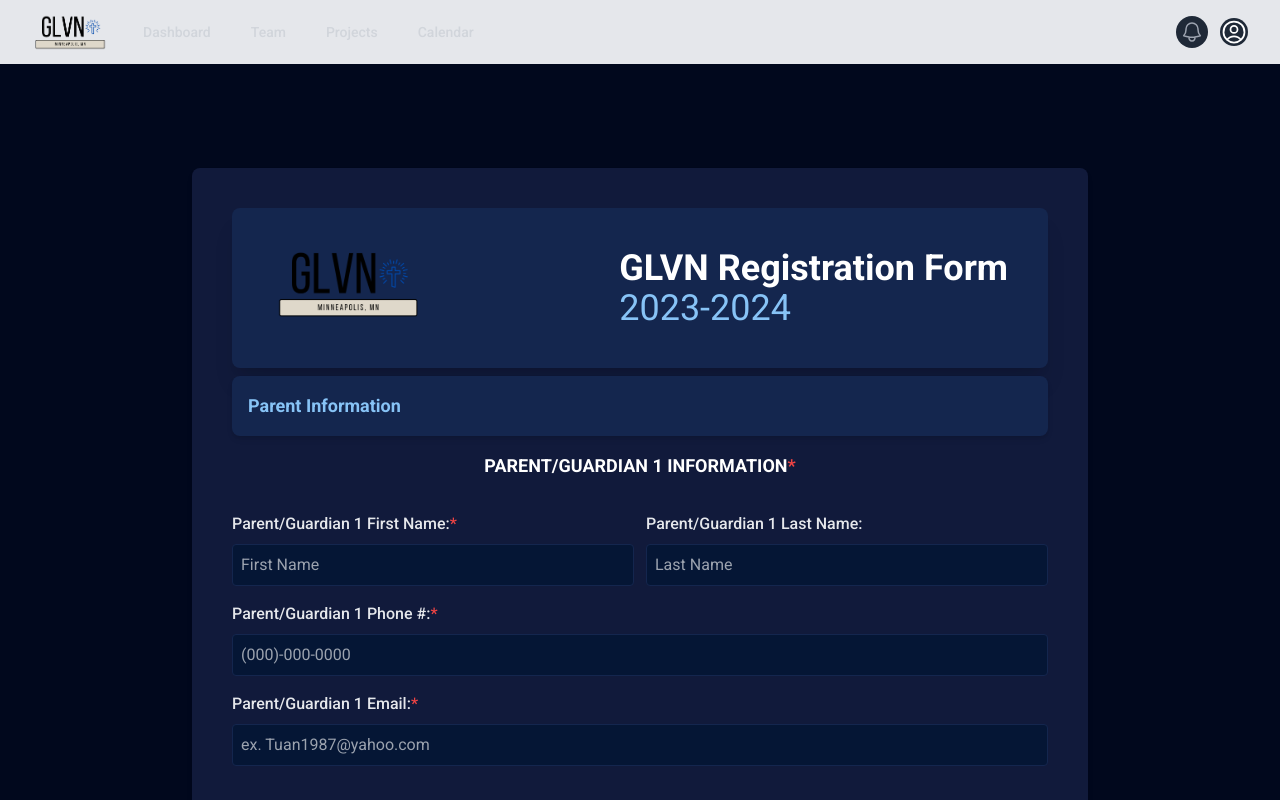
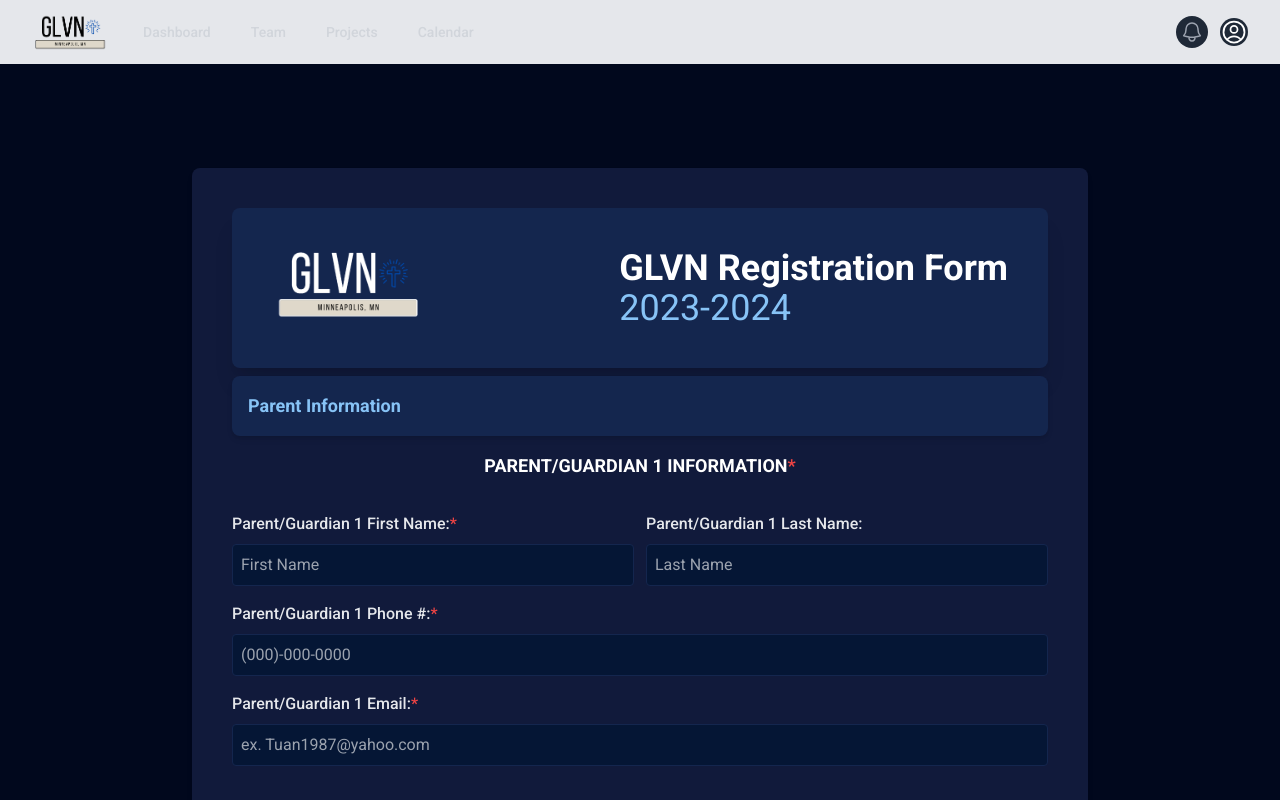
Before and after one commit to vianneyp72/glvn-website-1, a Next.js app: page /registration-page in a window 1280 px wide. Shown: the top 800 px of the page. Built offline with nearby package versions, Linux system fonts and the light colour scheme.

Commit message:
update logo

```diff
--- a/components/RegForm.js
+++ b/components/RegForm.js
@@ -40,7 +40,7 @@
           <div className="flex justify-between text-2xl pl-10 px-10 pt-10 pb-10 mb-2 bg-fourth shadow-xl rounded-lg">
             <div>
               <Image
-                src="/GLVN_Minimal_small.png"
+                src="/GLVN_Minimal_small(white).png"
                 alt="GLVN Icon"
                 width={150}
                 height={150}
```
Also changed, not shown: public/GLVN_Minimal_small(White).png (added).
